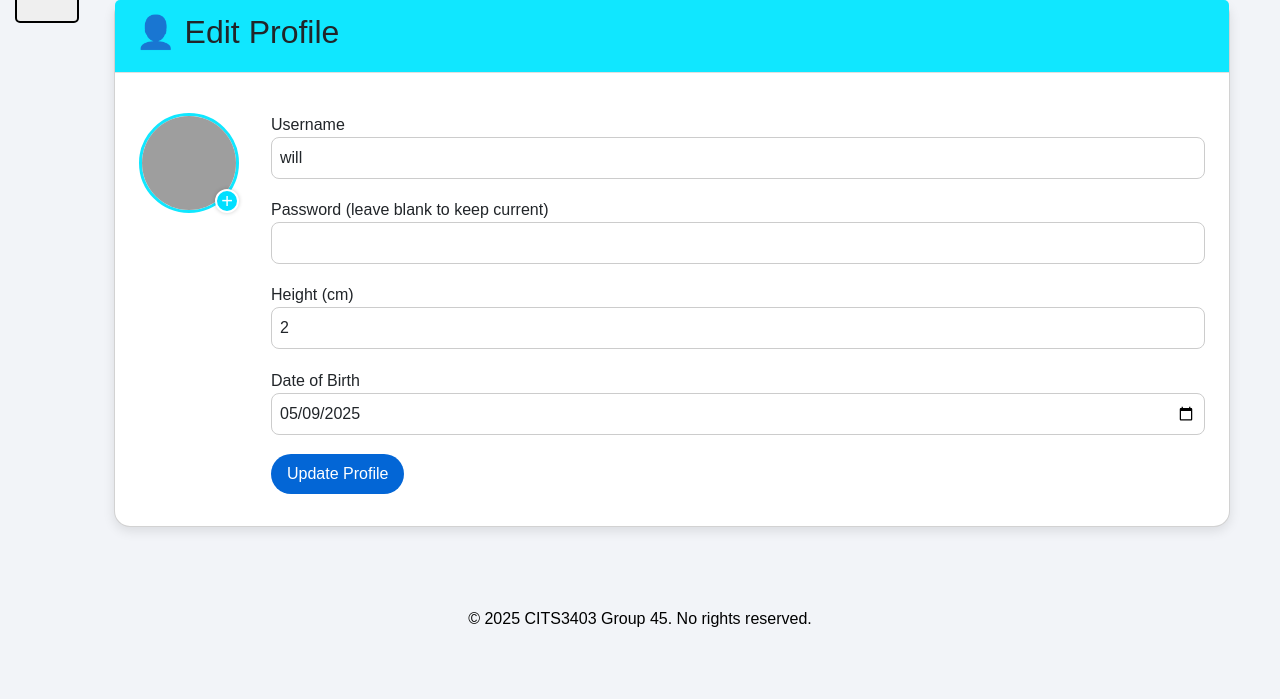
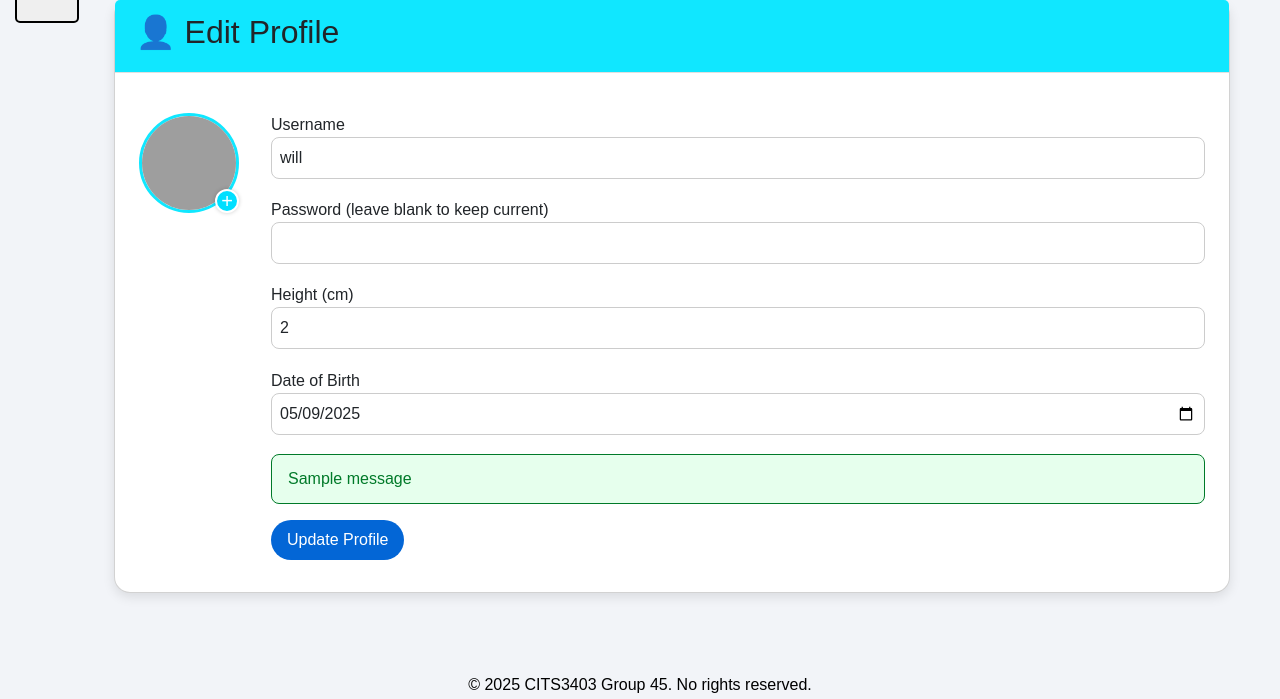
Before and after one commit to dhq-le/CITS3403, a Flask app: page /edit_profile in a window 1280 px wide. Shown: the part 101-800 px from the top of the page. Run offline with Flask 3, Linux system fonts and the light colour scheme; a user stored in the database is signed in; one stand-in notice (Sample message) is shown; some libraries are stand-ins or nearby versions; grey boxes are pictures that could not be loaded.

Commit message:
Bug to change profile photo fixed Would accept other files too without giving an error message

```diff
--- a/app/controllers.py
+++ b/app/controllers.py
@@ -301,14 +301,18 @@ def edit_profile():
 
         file = request.files.get('profile_pic')
         if file and file.filename:
-            upload_folder = os.path.join(current_app.root_path, 'static', 'profile_pics')
-            os.makedirs(upload_folder, exist_ok=True)
+            if allowed_file(file.filename):
+                upload_folder = os.path.join(current_app.root_path, 'static', 'profile_pics')
+                os.makedirs(upload_folder, exist_ok=True)
 
-            filename = secure_filename(file.filename)
-            file_path = os.path.join(upload_folder, filename)
-            file.save(file_path)
+                filename = secure_filename(file.filename)
+                file_path = os.path.join(upload_folder, filename)
+                file.save(file_path)
 
-            user.profile_pic = filename
+                user.profile_pic = filename
+            else:
+                flash('File not allowed. Please upload a valid image file (png, jpg, jpeg).', 'error')
+                return render_template('edit_profile.html', form=form, user=user)
 
         db.session.commit()
         session['username'] = user.username
--- a/app/static/css/edit_profile.css
+++ b/app/static/css/edit_profile.css
@@ -65,3 +65,22 @@
   border-radius: 8px;
   border: 1px solid #ccc;
 }
+
+.flashes {
+  margin-bottom: 1rem;
+}
+.flash {
+  padding: 0.75rem 1rem;
+  border-radius: 0.5rem;
+  margin-bottom: 0.5rem;
+}
+.flash.error {
+  background: #ffe6e6;
+  color: #b30000;
+  border: 1px solid #b30000;
+}
+.flash.success {
+  background: #e6ffed;
+  color: #007a29;
+  border: 1px solid #007a29;
+}
--- a/app/templates/edit_profile.html
+++ b/app/templates/edit_profile.html
@@ -66,6 +66,15 @@
                 <div class="error">{{ form.dob.errors[0] }}</div>
               {% endif %}
             </div>
+            {% with messages = get_flashed_messages(with_categories=true) %}
+              {% if messages %}
+                <div class="flashes">
+                  {% for category, msg in messages %}
+                    <div class="flash {{ category }}">{{ msg }}</div>
+                  {% endfor %}
+                </div>
+              {% endif %}
+            {% endwith %}
 
             {{ form.submit(class="cool-button") }}
           </div>
```
